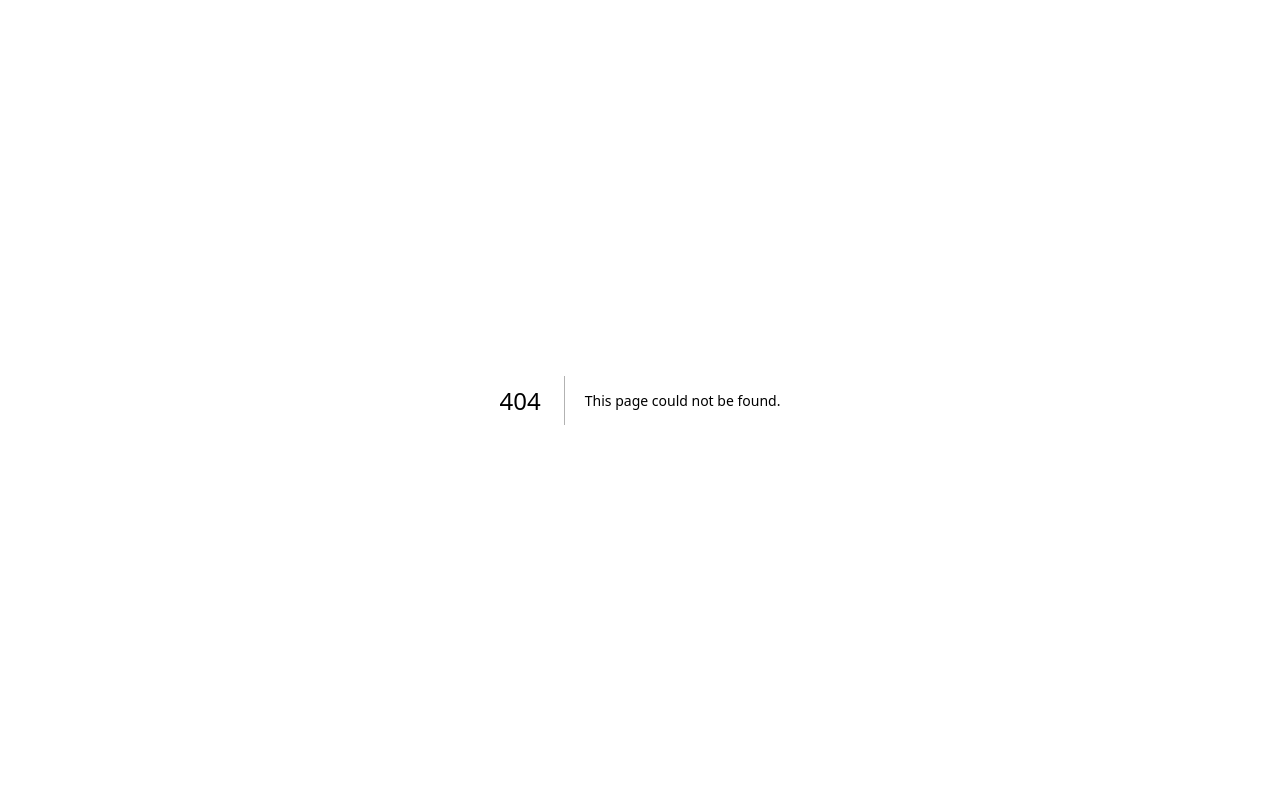
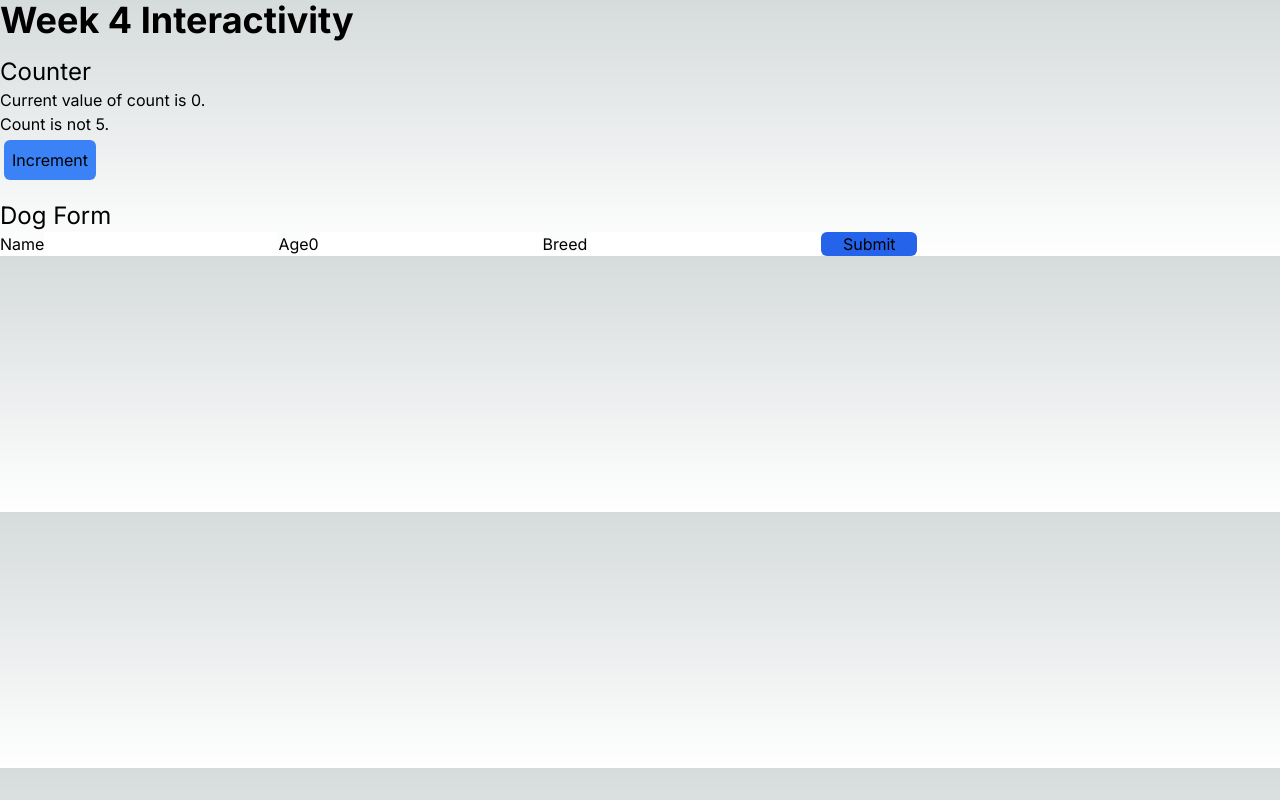
Before and after one commit to Sherif-Mansour/cprg306-demos2, a Next.js app: page /week-4 in a window 1280 px wide. Before the commit this address had no page. Built offline with nearby package versions, Linux system fonts and the light colour scheme.

Commit message:
Week-4 Demo

```diff
--- /dev/null
+++ b/app/week-4/counter.js
@@ -0,0 +1,39 @@
+"use client";
+
+import { useState } from 'react';
+
+export default function Counter() {
+    const [count, setCount] = useState(0);
+    // useState returns an array with two elements
+    // The first element, count, is the current value of the state
+    // The second element is a function that updates the state
+
+
+    const increment = () => setCount(count + 1);
+    // never, never, never mutate the state directly
+    // const increment = () =>  count++ || count  = count + 1;
+    // this is wrong. don't do it. it won't work. it will break your app
+    // instead, use the setter function to update the state
+    /*
+    // This is the same as the above
+    function increment() {
+        // a++;
+        setCount(count + 1);
+    }
+    */
+
+    return (
+        <div>
+            <h2 className="text-2xl mt-4">Counter</h2>
+            <p>Current value of count is {count}.</p>
+            {count > 10 && <p>You have clicked more than 10 times.</p>}
+            {count === 5 ? <p>Count is 5.</p> : <p>Count is not 5.</p>}
+            <button
+            onClick={increment}
+            className="bg-blue-500 p-2 m-1 rounded-md hover:bg-blue-300 hover:font-bold active:bg-yellow-400"
+            >
+            Increment
+            </button>
+        </div>
+    );
+}
--- /dev/null
+++ b/app/week-4/dog-form.js
@@ -0,0 +1,38 @@
+"use client";
+
+import { useState } from 'react';
+
+export default function DogForm() {
+    const [name, setName] = useState("");
+    const [age, setAge] = useState(0);
+    const [breed, setBreed] = useState("");
+
+    console.log("server");
+
+    function handleNameChange(event) {
+        setName(event.target.value);
+    }
+
+    function handleSubmit(event) {
+        event.preventDefault(); // prevent the default behavior of the form
+        const dog = { name, age, breed };
+        console.log(dog);
+        alert(JSON.stringify(dog));
+        setName("");
+    }
+
+    return (
+        <div>
+            <h2 className="text-2xl mt-4">Dog Form</h2>
+            <form onSubmit={handleSubmit}>
+                <label htmlFor="name">Name</label>
+                <input type="text" id="name" value={name} onChange={handleNameChange} className="text-black"/>
+                <label htmlFor="age">Age</label>
+                <input type="number" id="age" value={age} onChange={(event) => setAge(event.target.value)} className="text-black"/>
+                <label htmlFor="breed">Breed</label>
+                <input type="text" id="breed" value={breed} onChange={(event) => setBreed(event.target.value)} className="text-black"/>
+                <button type="submit" className="w-24 bg-blue-600 rounded-md hover:bg-blue-300 active:bg-yellow-300">Submit</button>
+            </form>
+        </div>
+    )
+}
--- /dev/null
+++ b/app/week-4/page.js
@@ -0,0 +1,13 @@
+import Counter from "./counter.js";
+import DogForm from "./dog-form.js";
+
+export default function Page() {
+    return(
+        <main>
+            <h1 className='text-4xl font-bold'>Week 4 Interactivity</h1>
+            <Counter />
+            <DogForm />
+
+        </main>
+    );
+}
```
Also changed, not shown: app/week-4/_js.txt (added).
